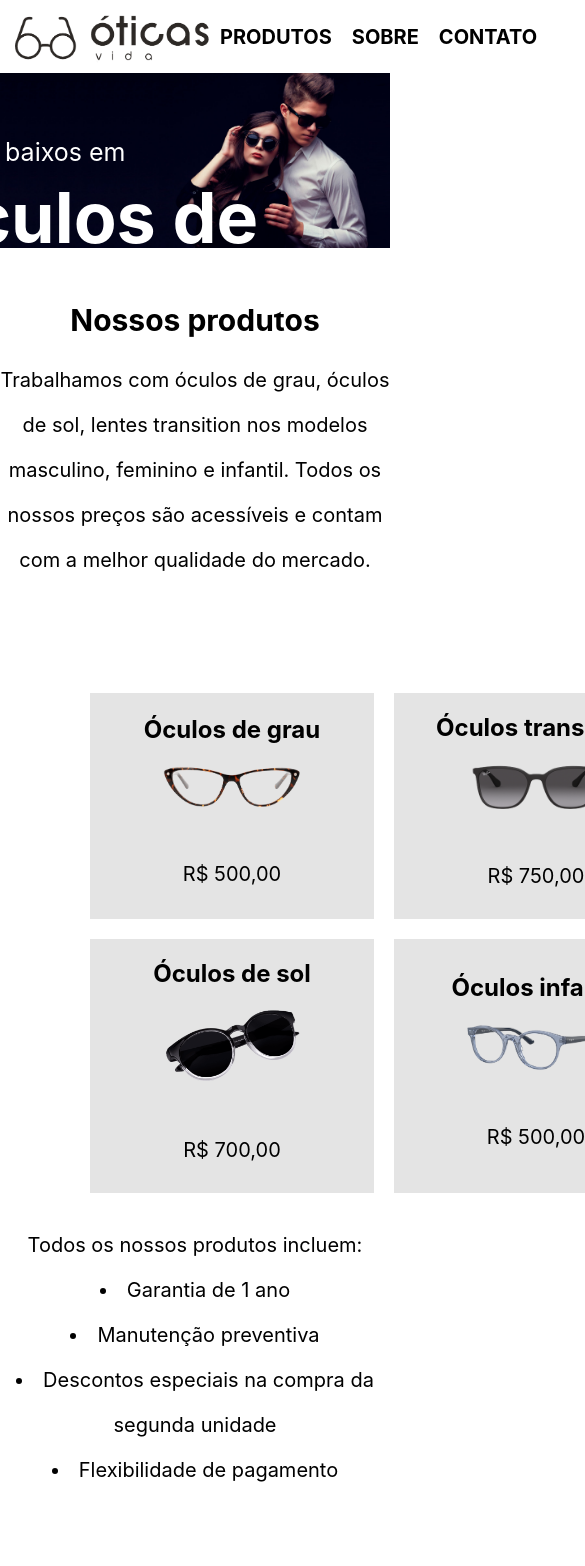
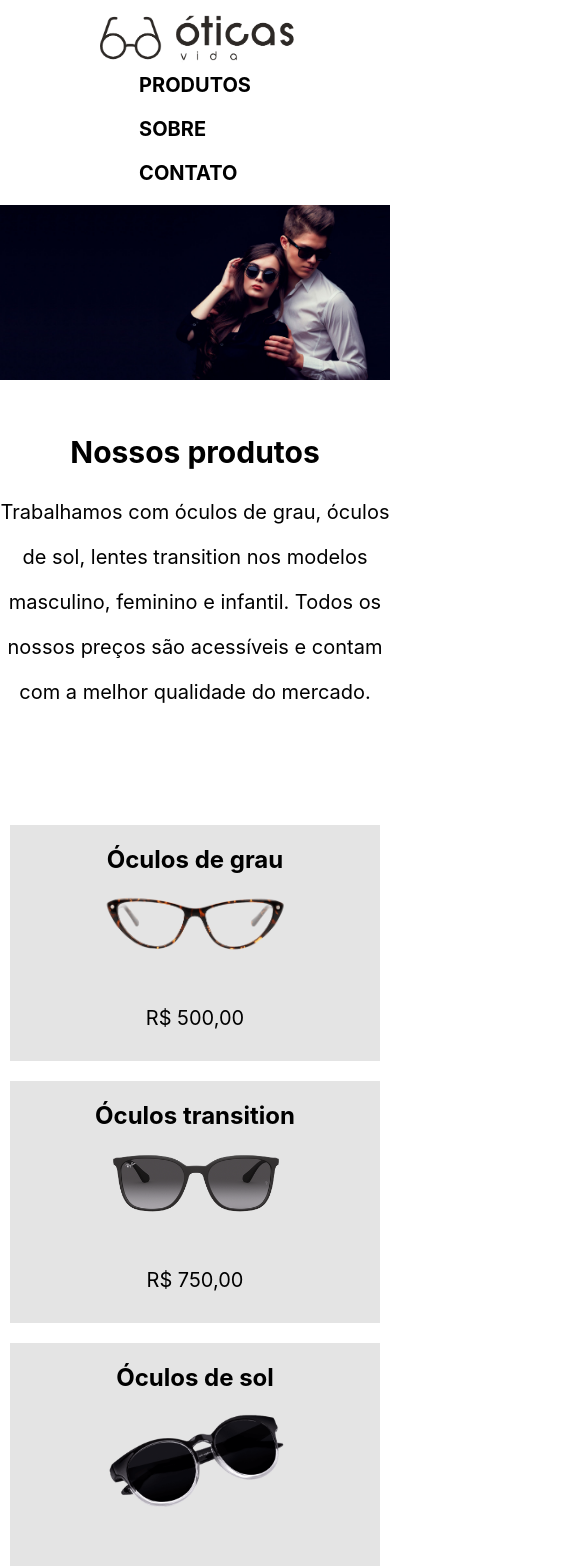
Before and after one commit to driwcoder/loja-de-oculos, a React (Create React App) app: page / in a window 390 px wide. Shown: the top 1566 px of the page, 585 px wide, since content can reach past the window. Built offline with nearby package versions, Linux system fonts and the light colour scheme.

Commit message:
resposividades mas ainda falta

```diff
--- a/src/components/Content/Banner/style.css
+++ b/src/components/Content/Banner/style.css
@@ -25,8 +25,31 @@
 
 
 @media screen and (max-width: 768px) {
-  .banner-content img {
-    max-width: 768px;
-    height: auto;
+  .banner-content div h1  {
+    font-size: 40px;
+    line-height: 45px;
+  }
+  .banner-content div p  {
+    font-size: 20px;
+  }
+
+  .banner-content div {
+    position: absolute;
+    top: 30%;
+    left: 35%;
+    font-size: 25px;
+    width: 350px;
+    transform: translate(-50%, -50%);
+    color: rgb(255, 255, 255);
+    padding: 10px;
+  }
+  .banner-content img{
+    width: 100%;
   }
 }
+
+@media screen and (max-width: 550px) {
+  .banner-content div {
+    display: none;
+  }
+}
--- a/src/components/Content/Contato/style.css
+++ b/src/components/Content/Contato/style.css
@@ -42,3 +42,18 @@
 .social {
   margin-bottom: 100px;
 }
+
+
+@media screen and (max-width: 768px) {
+  .contatos {
+    display: flex;
+    flex-direction: column;
+    justify-content: center;
+
+    align-items: center;
+    margin-top: 70px;
+    text-align: center;
+  }
+
+
+  }
--- a/src/components/Content/Produtos/style.css
+++ b/src/components/Content/Produtos/style.css
@@ -22,7 +22,6 @@
 
   display: flex;
   flex-wrap: wrap;
-  display: flex;
   justify-content: center;
 
   margin-top: 100px;
@@ -55,3 +54,29 @@ ul li {
   font-size: 20px;
   line-height: 45px;
 }
+
+@media screen and (max-width: 768px) {
+  .board {
+    width: 100%;
+
+  }
+
+
+
+}
+
+
+@media screen and (max-width: 550px) {
+  .oculos {
+    width: calc(100%);
+
+    display: flex;
+    align-items: center;
+    justify-content: center;
+    flex-direction: column;
+
+    background-color: #e4e4e4;
+
+    margin: 10px;
+  }
+}
--- a/src/components/Content/Sobre/style.css
+++ b/src/components/Content/Sobre/style.css
@@ -30,7 +30,7 @@
   flex-direction: column;
 }
 .box-sobre h2{
-  font-size: 50px;
+  font-size: 2em;
   text-transform: uppercase;
   margin-bottom: 30px;
   text-align: center;
@@ -44,3 +44,45 @@
 .box-sobre img{
   width: calc(100%);
 }
+
+
+@media screen and (max-width: 768px) {
+  .box-sobre h2{
+    font-size: 2em;
+    text-transform: uppercase;
+    text-align: center;
+    margin-bottom: 0px;
+  }
+  .box-sobre p{
+    font-size: 30px;
+    text-align: center;
+    padding: 0px;
+  }
+  .sobre-content p{
+    font-size: 22px;
+    margin: 0;
+  }
+}
+
+
+@media screen and (max-width: 550px) {
+  .board-sobre {
+    width: 100%;
+    display: flex;
+    flex-wrap: wrap;
+  }
+  .box-sobre{
+    width: calc((100%));
+    height: 300px;
+    border: 1px solid gray;
+    border-collapse: collapse;
+    display: flex;
+    align-items: center;
+    justify-content: center;
+    flex-direction: column;
+  }
+
+  .box-sobre img {
+    height: 300px;
+  }
+}
--- a/src/components/Header/style.css
+++ b/src/components/Header/style.css
@@ -19,3 +19,20 @@ nav a:last-child {
 header img {
   width: 200px;
 }
+
+@media screen and (max-width: 768px) {
+
+.header-content {
+  display: flex;
+  flex-direction: column;
+}
+
+
+
+}
+@media screen and (max-width: 550px) {
+  nav {
+    display: flex;
+    flex-direction: column;
+  }
+}
```
Also changed, not shown: src/components/Footer/style.css (line endings or trailing spaces).
